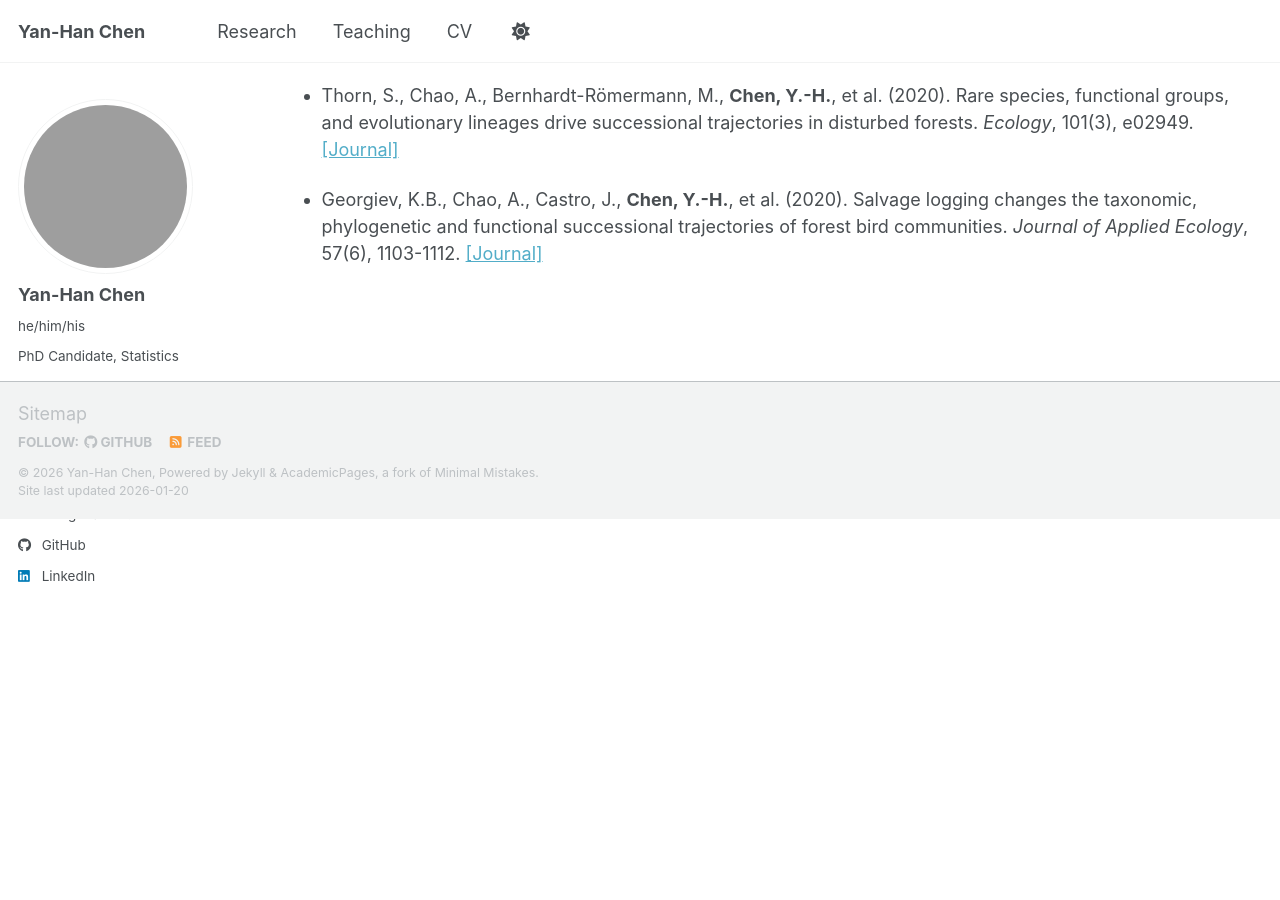
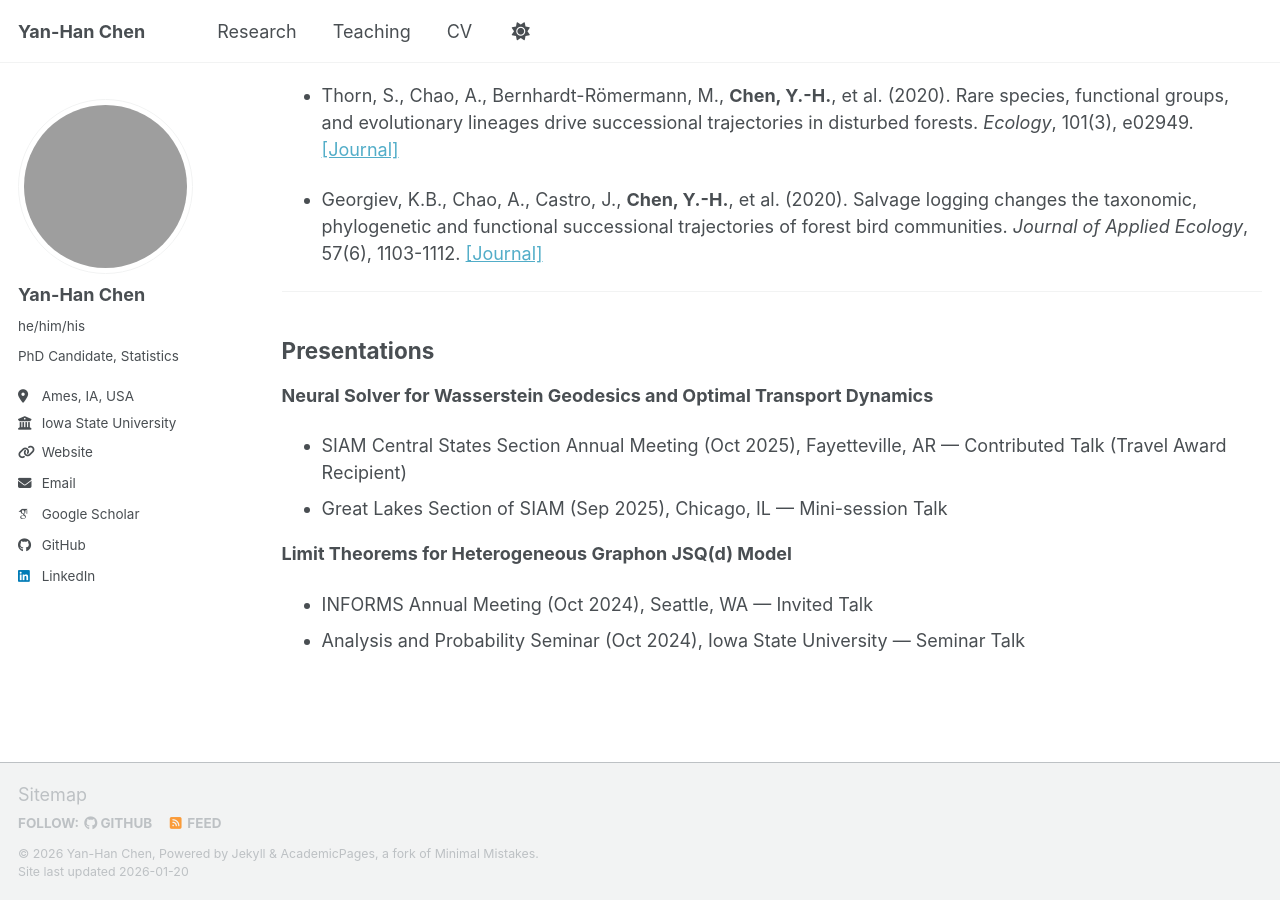
Before and after one commit to YanHanChen/YanHanChen.github.io, a Jekyll site: the page built from _pages/publications.md, in a window 1280 px wide and 900 px high, scrolled down 667 px. Built offline with Jekyll 4.4.1, drawn with Linux system fonts in a browser that asks for light colours; some web fonts are replaced; a script bundle is joined from its source files by our own code; library files that are not in the unit come from our copies; our own code applies the rules of GitHub Pages for plain Markdown files; before the commit the page ends 1186 px from its top, so only the background shows below that.

Commit message:
Update research page with presentations section, update teaching page and CV

```diff
--- a/_pages/publications.md
+++ b/_pages/publications.md
@@ -56,3 +56,15 @@
 - Thorn, S., Chao, A., Bernhardt-Römermann, M., **Chen, Y.-H.**, et al. (2020). Rare species, functional groups, and evolutionary lineages drive successional trajectories in disturbed forests. *Ecology*, 101(3), e02949. [[Journal]](https://esajournals.onlinelibrary.wiley.com/doi/full/10.1002/ecy.2949)
 
 - Georgiev, K.B., Chao, A., Castro, J., **Chen, Y.-H.**, et al. (2020). Salvage logging changes the taxonomic, phylogenetic and functional successional trajectories of forest bird communities. *Journal of Applied Ecology*, 57(6), 1103-1112. [[Journal]](https://besjournals.onlinelibrary.wiley.com/doi/full/10.1111/1365-2664.13482)
+
+---
+
+## Presentations
+
+**Neural Solver for Wasserstein Geodesics and Optimal Transport Dynamics**
+- SIAM Central States Section Annual Meeting (Oct 2025), Fayetteville, AR — Contributed Talk (Travel Award Recipient)
+- Great Lakes Section of SIAM (Sep 2025), Chicago, IL — Mini-session Talk
+
+**Limit Theorems for Heterogeneous Graphon JSQ(d) Model**
+- INFORMS Annual Meeting (Oct 2024), Seattle, WA — Invited Talk
+- Analysis and Probability Seminar (Oct 2024), Iowa State University — Seminar Talk
```
Also changed, not shown: _pages/teaching.md (+0 -2 lines), 1 other file.
